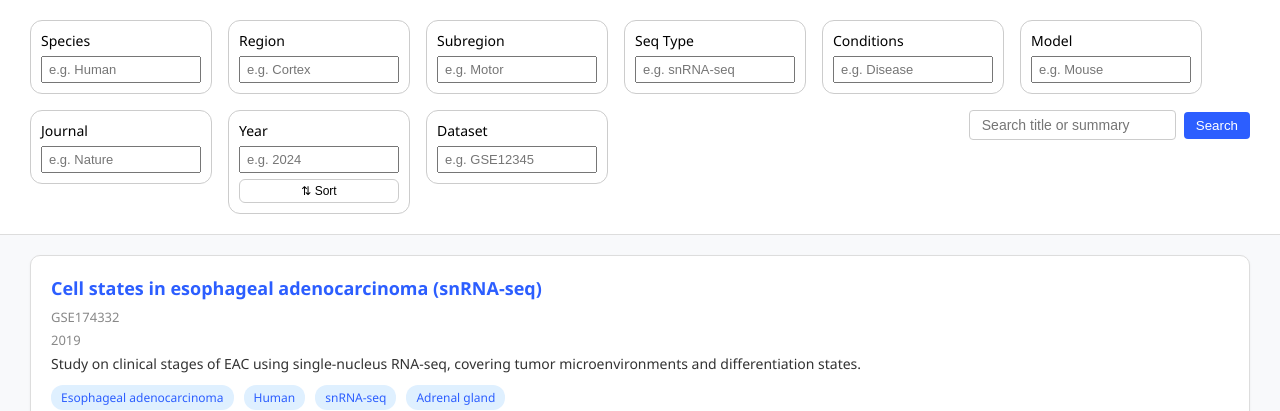
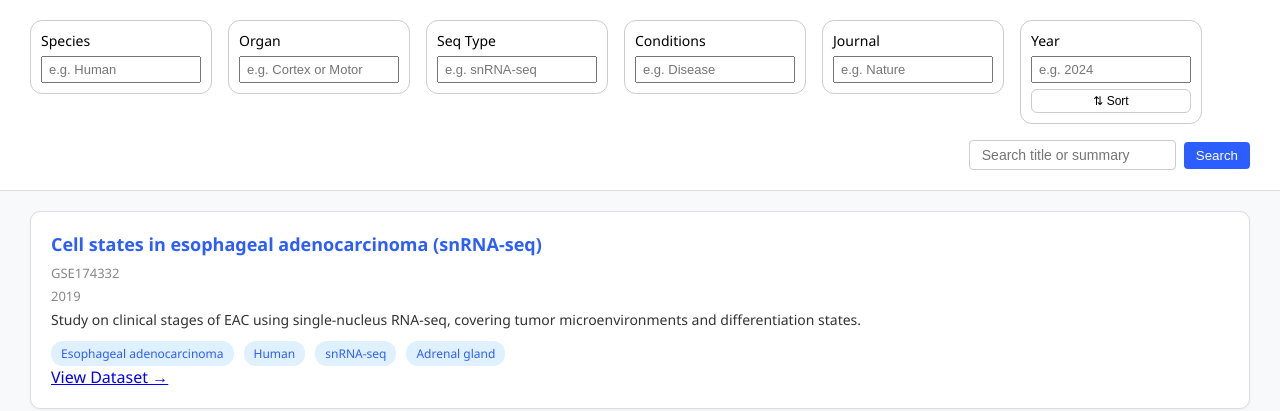
Before and after one commit to Temp0jd/NeuroView, a Flask app: page /studies in a window 1280 px wide. Shown: the part 67-478 px from the top of the page. Run offline with Flask 3, Linux system fonts and the light colour scheme.

Commit message:
del module/dataset bubbles, combined region and subregion

```diff
--- a/templates/studies.html
+++ b/templates/studies.html
@@ -157,19 +157,13 @@
 
   <div class="filters">
     <div class="filter-tag">Species <input type="text" placeholder="e.g. Human"></div>
-    <div class="filter-tag">Region <input type="text" placeholder="e.g. Cortex"></div>
-    <div class="filter-tag">Subregion <input type="text" placeholder="e.g. Motor"></div>
+    <div class="filter-tag">Organ <input type="text" placeholder="e.g. Cortex or Motor"></div>
     <div class="filter-tag">Seq Type <input type="text" placeholder="e.g. snRNA-seq"></div>
     <div class="filter-tag">Conditions <input type="text" placeholder="e.g. Disease"></div>
-    <div class="filter-tag">Model <input type="text" placeholder="e.g. Mouse"></div>
     <div class="filter-tag">Journal <input type="text" placeholder="e.g. Nature"></div>
-    <div class="filter-tag">
-
-  Year
-  <input type="text" placeholder="e.g. 2024">
-  <button id="sortYearBtn" onclick="toggleSortOrder()">⇅ Sort</button>
-</div>
-    <div class="filter-tag">Dataset <input type="text" placeholder="e.g. GSE12345"></div>
+    <div class="filter-tag">Year <input type="text" placeholder="e.g. 2024">
+      <button id="sortYearBtn" onclick="toggleSortOrder()">⇅ Sort</button>
+    </div>
     <div class="search-box">
       <input type="text" placeholder="Search title or summary">
       <button>Search</button>
```
